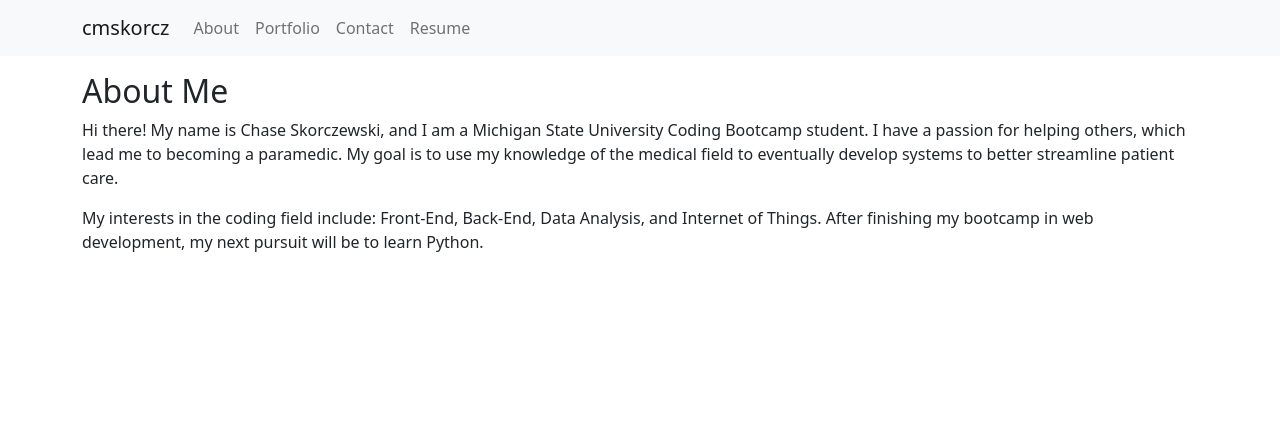
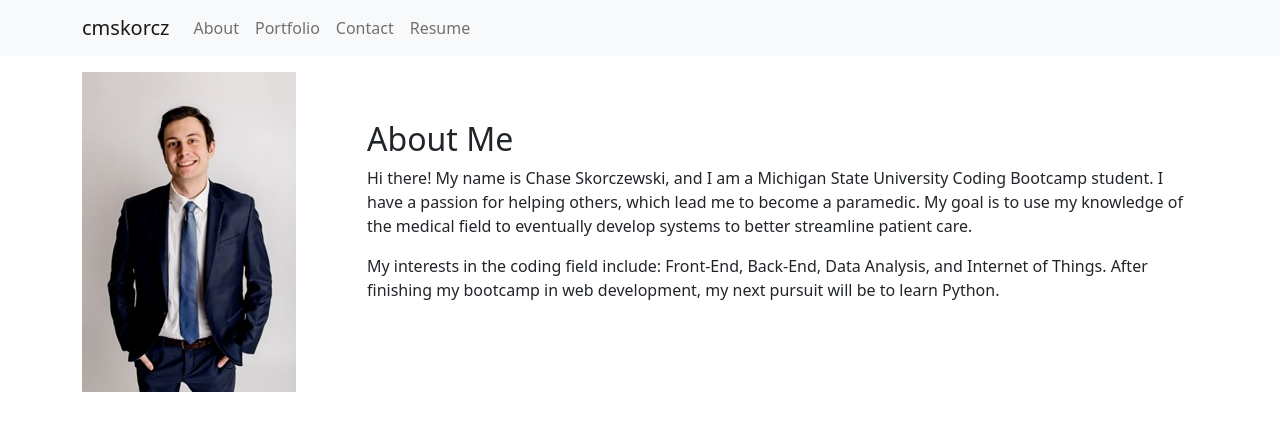
Before and after one commit to cmskorcz/cmskorcz-react-portfolio, a React (Create React App) app: page / in a window 1280 px wide. Shown: the top 430 px of the page. Built offline with nearby package versions, Linux system fonts and the light colour scheme.

Commit message:
added some styling and img to about

```diff
--- a/src/components/About/index.js
+++ b/src/components/About/index.js
@@ -1,16 +1,23 @@
 import React from "react";
 import Container from "react-bootstrap/Container";
+import Row from "react-bootstrap/Row";
+import Col from "react-bootstrap/Col"
 
 function About() {
   return (
     <Container className="mt-3">
+      <Row>
+        <Col xs={3}><img src={require('../../assets/images/chase-profile-small.jpeg')} /></Col>
+        <Col className="mt-5">
           <h2>About Me</h2>
           <p>
-        Hi there! My name is Chase Skorczewski, and I am a Michigan State University Coding Bootcamp student. I have a passion for helping others, which lead me to becoming a paramedic. My goal is to use my knowledge of the medical field to eventually develop systems to better streamline patient care.
+            Hi there! My name is Chase Skorczewski, and I am a Michigan State University Coding Bootcamp student. I have a passion for helping others, which lead me to become a paramedic. My goal is to use my knowledge of the medical field to eventually develop systems to better streamline patient care.
           </p>
           <p>
             My interests in the coding field include: Front-End, Back-End, Data Analysis, and Internet of Things. After finishing my bootcamp in web development, my next pursuit will be to learn Python.
           </p>
+        </Col>
+      </Row>
     </Container>
   )
 }
```
Also changed, not shown: src/assets/images/chase-profile-small.jpeg (added), src/assets/images/chase-profile.jpg (added). Lines whose indentation alone changed are shown as unchanged.
